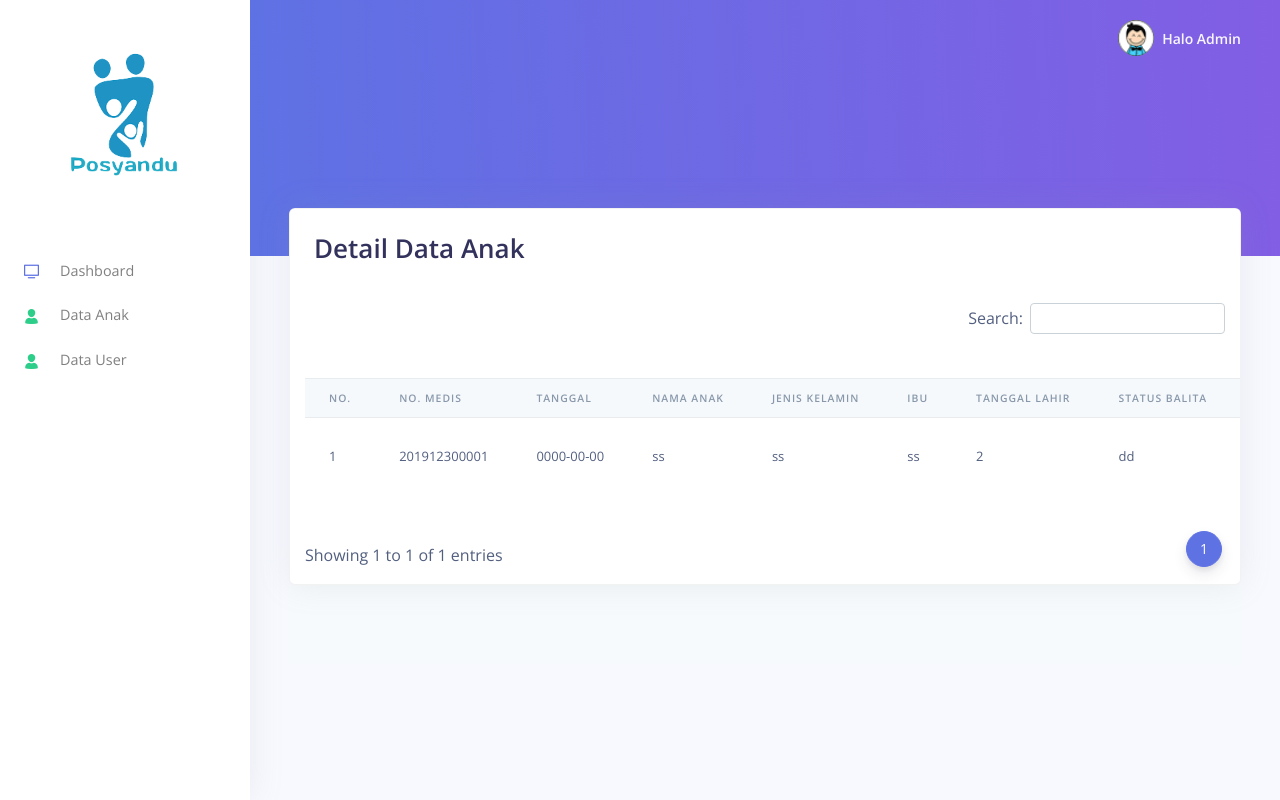
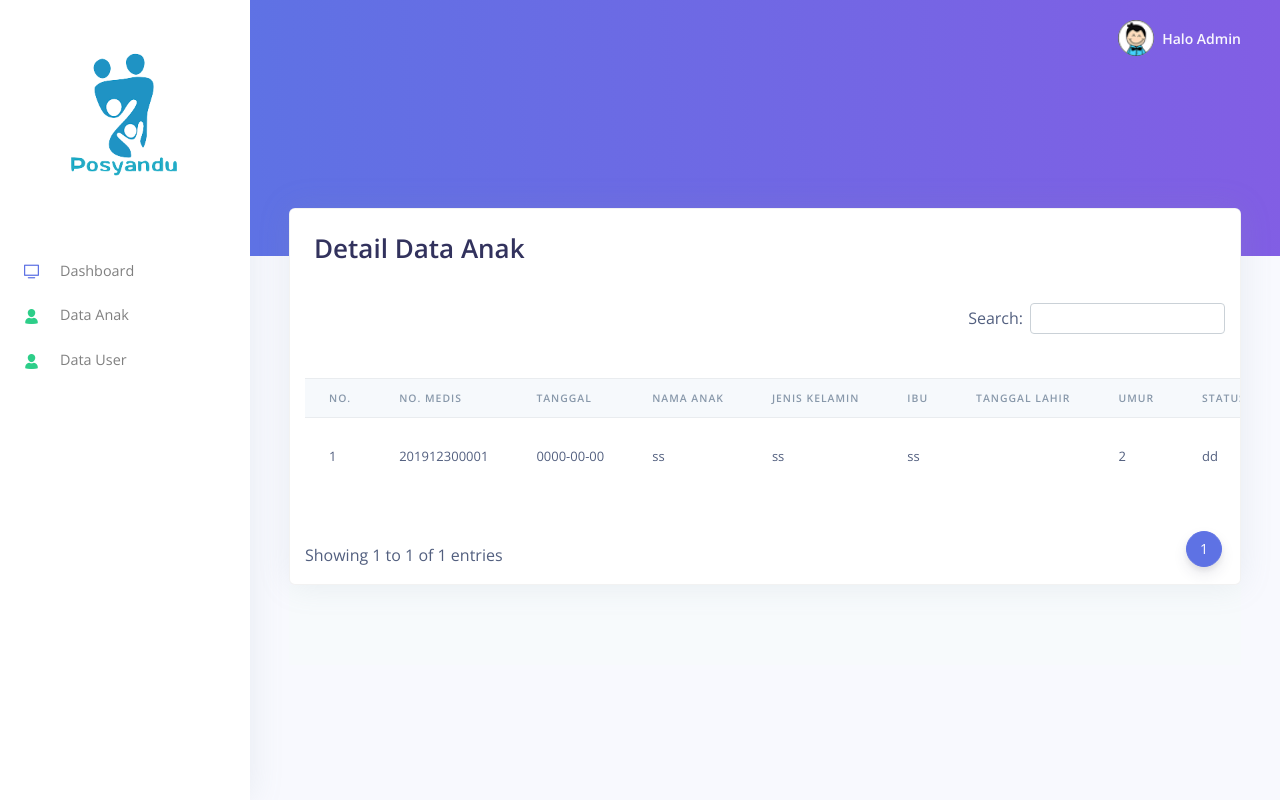
Before and after one commit to luthfidev/stunting, a PHP site: page /pages/anak_detail.php?tanggal=0000-00-00 in a window 1280 px wide. Run offline with PHP 8.4, Linux system fonts and the light colour scheme; a user stored in the database is signed in; data comes from the database, SQL or seed files in the repository; data that the repository does not hold is empty; some libraries are stand-ins or nearby versions.

Commit message:
update anak detail

```diff
--- a/pages/anak_detail.php
+++ b/pages/anak_detail.php
@@ -76,6 +76,7 @@
                     <th scope="col">Jenis Kelamin</th>
                     <th scope="col">Ibu</th>
                     <th scope="col">Tanggal Lahir</th>
+                    <th scope="col">Umur</th>
                     <th scope="col">Status Balita</th>
                     <th scope="col">Warna Identifikasi Status Balita</th>
                     <th scope="col">Action</th>
@@ -100,6 +101,7 @@
                           <td><?php echo $data['nama_anak']; ?></td>
                           <td><?php echo $data['jk']; ?></td>
                           <td><?php echo $data['nama_ibu']; ?></td>
+                          <td><?php echo $data['tanggal_lahir']; ?></td>
                           <td><?php echo $data['umur']; ?></td>
                           <td><?php echo $data['keterangan']; ?></td>
                           <?php if ($data['keterangan']=="Stunting Gizi Baik") {?>
```
